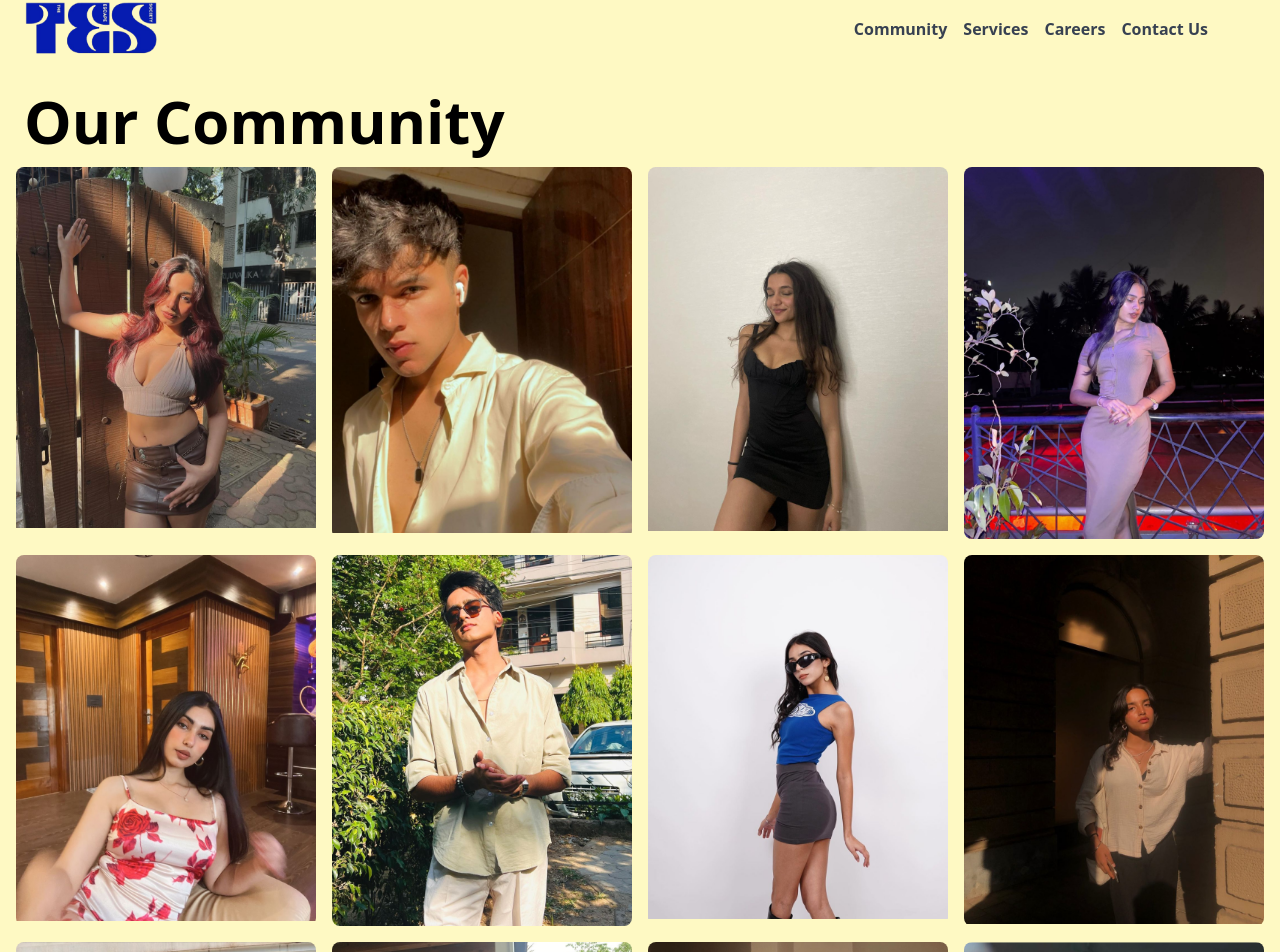
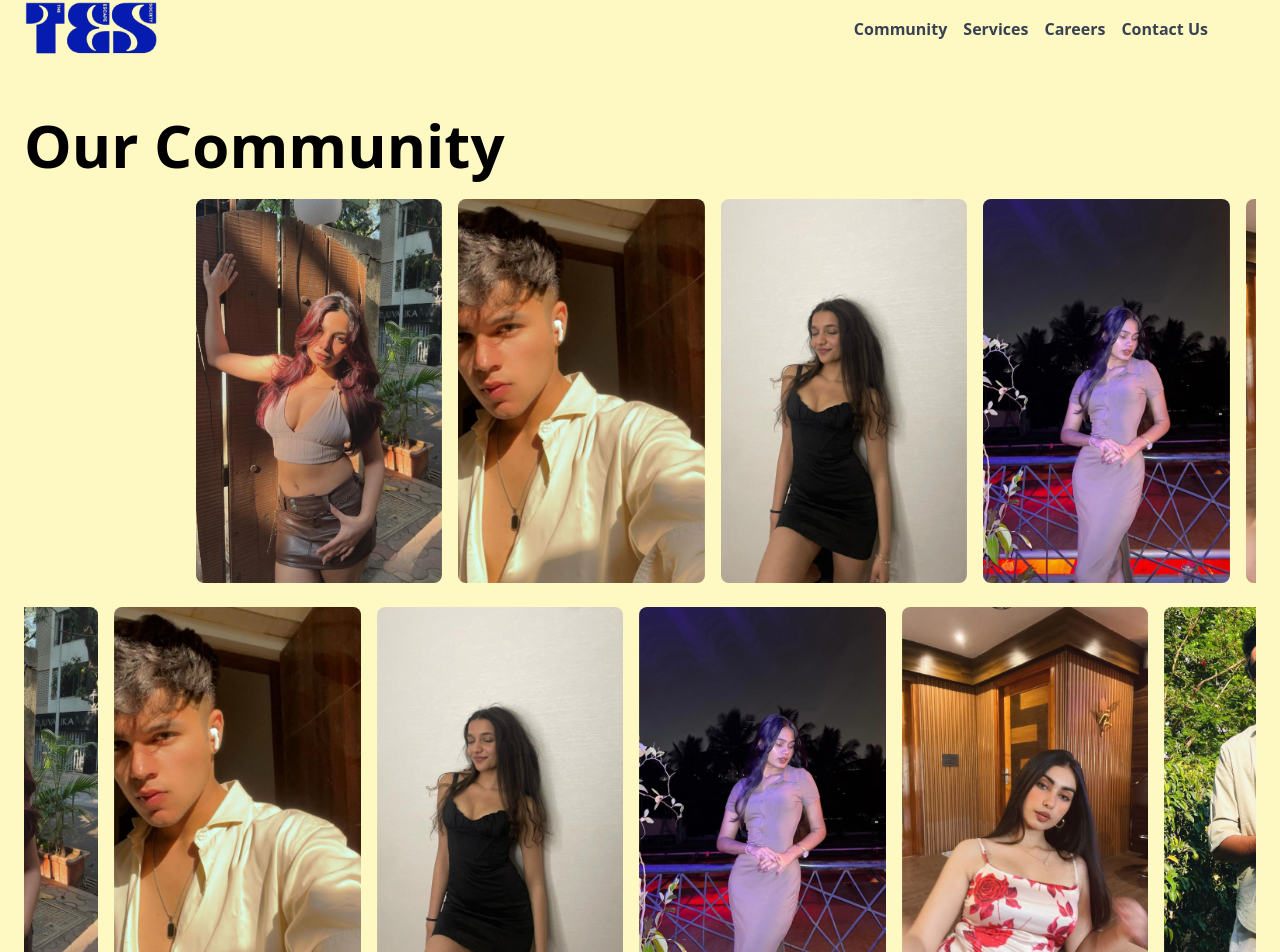
Before and after one commit to Arohance-KV/arohance-task, a React (Create React App) app: page /community in a window 1280 px wide. Shown: the part 34-986 px from the top of the page. Built offline with nearby package versions, Linux system fonts and the light colour scheme; the HTML template or start-up script is replaced by a standard one.

Commit message:
magic ui integration

```diff
--- a/package.json
+++ b/package.json
@@ -6,13 +6,15 @@
     "@testing-library/jest-dom": "^5.17.0",
     "@testing-library/react": "^13.4.0",
     "@testing-library/user-event": "^13.5.0",
-    "framer-motion": "^11.3.29",
+    "clsx": "^2.1.1",
+    "framer-motion": "^11.3.30",
     "react": "^18.3.1",
     "react-countup": "^6.5.3",
     "react-dom": "^18.3.1",
     "react-intersection-observer": "^9.13.0",
     "react-router-dom": "^6.26.1",
     "react-scripts": "5.0.1",
+    "tailwind-merge": "^2.5.2",
     "web-vitals": "^2.1.4"
   },
   "scripts": {
@@ -40,6 +42,6 @@
     ]
   },
   "devDependencies": {
-    "tailwindcss": "^3.4.7"
+    "tailwindcss": "^3.4.10"
   }
 }
--- a/src/Components/Community.js
+++ b/src/Components/Community.js
@@ -1,27 +1,55 @@
 import React from "react";
-import { motion } from "framer-motion"
+import { motion } from "framer-motion";
 
 const Community = () => {
   // Array of image file names
-  const imageArray = Array.from({ length: 20 }, (_, i) => `pic_${i + 1}.png`);
+  const imageArray = Array.from({ length: 10 }, (_, i) => `pic_${i + 1}.png`);
+
+  // Helper function to duplicate the image array for seamless looping
+  const duplicatedImages = [...imageArray, ...imageArray];
 
   return (
-    <>
-    <div className="bg-yellow-100 ">
-      <h1 className="text-start font-bold text-6xl ml-6">Our Community</h1>
-      <div className="grid grid-cols-4 gap-4 p-4">
-        {imageArray.map((image, index) => (
-          <div key={index} className="overflow-hidden rounded-lg">
+    <div className="bg-yellow-100 p-6">
+      <h1 className="text-start font-bold text-6xl mb-6">Our Community</h1>
+      <div className="overflow-hidden">
+
+        {/* Second Row - Moving Right to Left */}
+        <motion.div
+          className="flex space-x-4 mb-6"
+          animate={{ x: ["0%", "100%"] }}
+          transition={{ duration: 40, loop: Infinity, ease: "linear" }}
+        >
+          {duplicatedImages.map((image, index) => (
+            <div key={index} className="w-1/5 flex-shrink-0">
               <img
                 src={`/images/community_pic/${image}`}
                 alt={`Community ${index + 1}`}
-              className="w-full h-auto object-cover"
+                className="w-full h-96 object-cover rounded-lg"
               />
             </div>
           ))}
+        </motion.div>
+
+        {/* First Row - Moving Left to Right */}
+        <motion.div
+          className="flex space-x-4 "
+          animate={{ x: ["0%", "-100%"] }}
+          transition={{ duration: 40, loop: Infinity, ease: "linear" }}
+        >
+          {duplicatedImages.map((image, index) => (
+            <div key={index} className="w-1/5 flex-shrink-0">
+              <img
+                src={`/images/community_pic/${image}`}
+                alt={`Community ${index + 1}`}
+                className="w-full h-96 object-cover rounded-lg"
+              />
+            </div>
+          ))}
+        </motion.div>
+
+
       </div>
     </div>
-    </>
   );
 };
 
--- a/src/Components/HomePage.js
+++ b/src/Components/HomePage.js
@@ -9,6 +9,9 @@ const HomePage = () => {
           <h2 className="text-sm text-gray-600 font-medium">
             CREATIVE WORK, CREATIVE MIND
           </h2>
+
+
+
           <h1 className="text-4xl md:text-5xl font-bold text-gray-800 mt-2 italic">
             A platform
             <br /> empowering creators,
@@ -144,7 +147,6 @@ const HomePage = () => {
         </div>
       </section>
       <Info />
-      {/* <Footer /> */}
     </>
   );
 };
--- a/src/Components/Info.js
+++ b/src/Components/Info.js
@@ -10,7 +10,7 @@ const Info = () => {
 
   return (
     <>
-      <div className="bg-yellow-100 px-4 py-8">
+      <div className="bg-yellow-100  py-8">
         <p className="text-black font-medium text-center text-2xl md:text-4xl font-serif mb-5">
           A COMMUNITY BUILT ON
           <br /> CREATIVITY AND COLLABORATION
@@ -27,7 +27,7 @@ const Info = () => {
           <h1 className="font-medium text-2xl md:text-3xl mt-5 font-serif text-center">
             TES'S Mission
           </h1>
-          <p className="text-lg md:text-2xl font-normal p-3 md:p-5 text-rose-800">
+          <p className="text-lg md:text-2xl font-normal p-3 md:p-5 text-rose-800 items-center text-center mb-9">
             Our mission is to transform the way brands and creators interact. By
             fostering a vibrant community where ideas flow freely, we enable
             both parties to glow and thrive. We are dedicated to nurturing these
--- a/src/Components/Services.js
+++ b/src/Components/Services.js
@@ -40,7 +40,6 @@ const Services = () => {
           </div>
         </div>
       </div>
-      {/* <Footer /> */}
     </>
   );
 };
```
Also changed, not shown: src/App.js (+0 -7 lines), src/lib/utils.ts (added, +7 -0 lines), public/images/city_list.png, 1 other file (tests, documents, lock files or other folders). Lines whose indentation alone changed are shown as unchanged.
